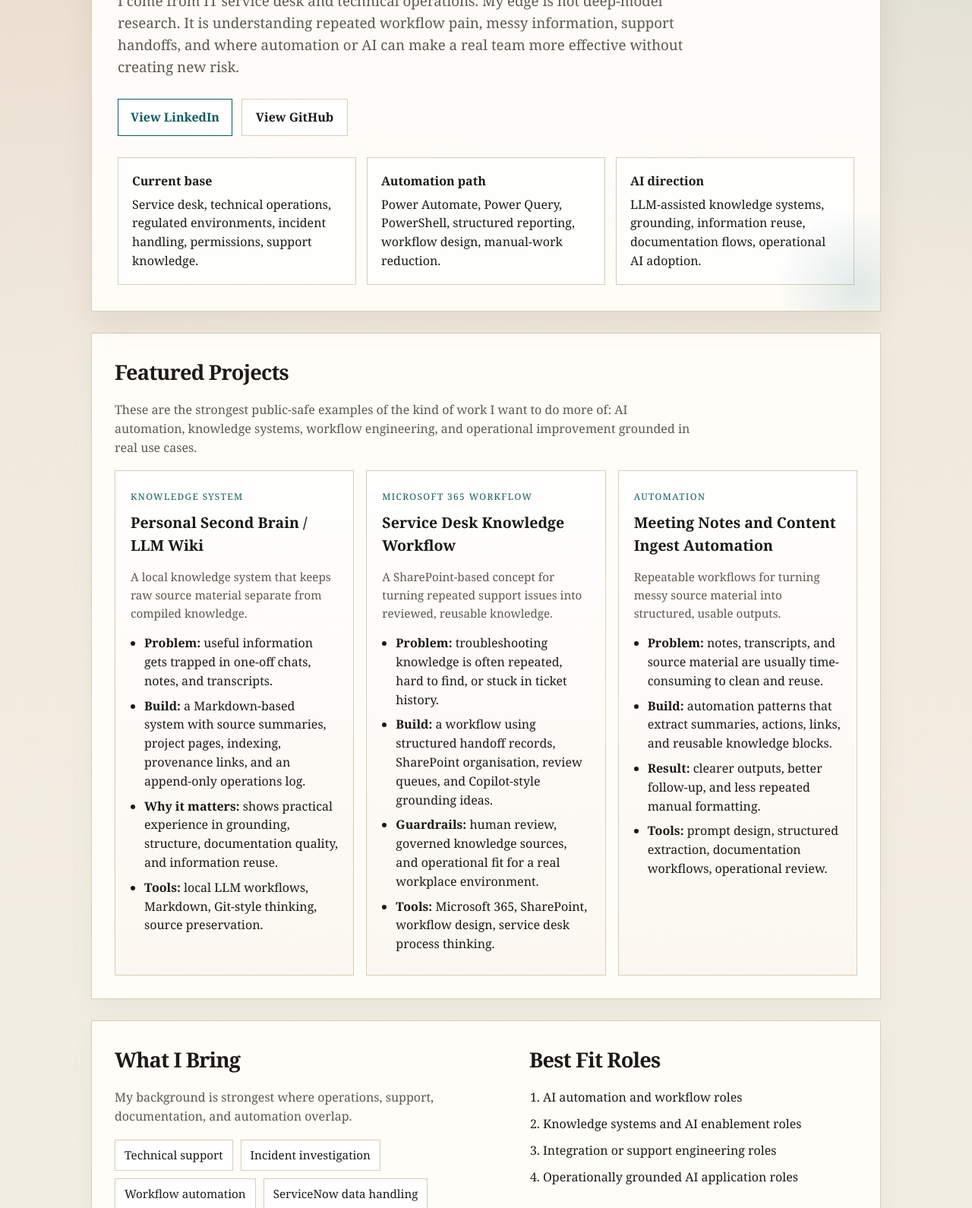
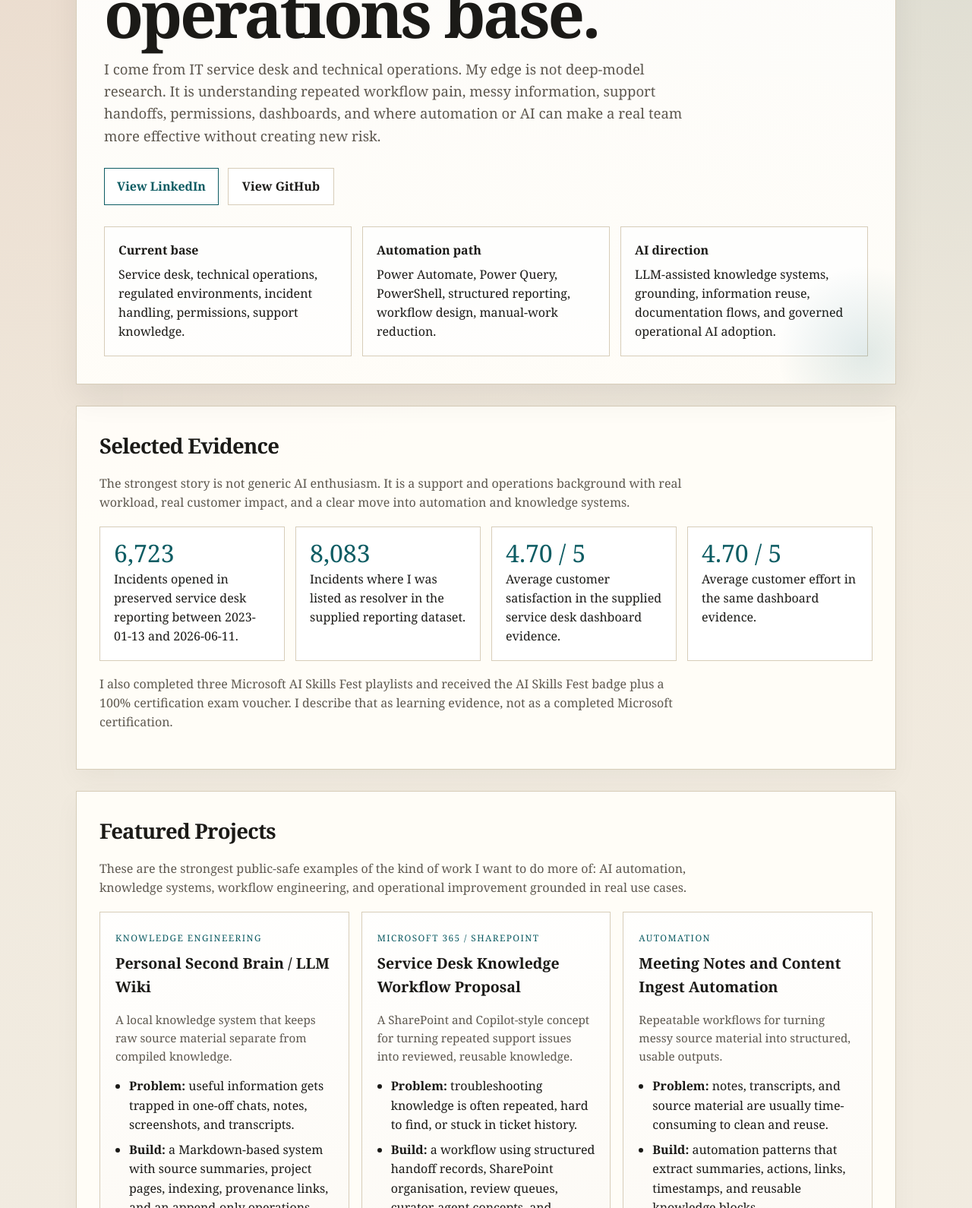
Before and after one commit to after-magic/after-magic.github.io, a plain HTML site: page index.html in a window 1280 px wide. Shown: the part 401-1991 px from the top of the page at 76% size. Drawn offline with Linux system fonts and the light colour scheme.

Commit message:
Expand portfolio homepage using second-brain, CV, and work evidence

```diff
--- a/index.html
+++ b/index.html
@@ -14,190 +14,60 @@
       --line: #d7cdb9;
       --accent: #0d5c63;
       --accent-2: #bf6c52;
-      --accent-3: #dcc8a4;
       --shadow: 0 18px 40px rgba(0, 0, 0, 0.07);
     }
     * { box-sizing: border-box; }
     html { scroll-behavior: smooth; }
-    body {
-      margin: 0;
-      color: var(--ink);
-      background:
-        radial-gradient(circle at top left, rgba(191,108,82,0.12), transparent 32%),
-        radial-gradient(circle at top right, rgba(13,92,99,0.10), transparent 28%),
-        linear-gradient(180deg, #efe7da 0%, var(--bg) 100%);
-      font-family: Georgia, 'Times New Roman', serif;
-      line-height: 1.55;
-    }
+    body { margin: 0; color: var(--ink); background: radial-gradient(circle at top left, rgba(191,108,82,0.12), transparent 32%), radial-gradient(circle at top right, rgba(13,92,99,0.10), transparent 28%), linear-gradient(180deg, #efe7da 0%, var(--bg) 100%); font-family: Georgia, 'Times New Roman', serif; line-height: 1.58; }
     a { color: var(--accent); }
-    .wrap {
-      max-width: 1080px;
-      margin: 0 auto;
-      padding: 28px 20px 84px;
-    }
-    .topbar {
-      display: flex;
-      justify-content: space-between;
-      align-items: center;
-      gap: 16px;
-      margin-bottom: 22px;
-      color: var(--muted);
-      font-size: 0.95rem;
-    }
+    .wrap { max-width: 1120px; margin: 0 auto; padding: 28px 20px 84px; }
+    .topbar { display: flex; justify-content: space-between; align-items: center; gap: 16px; margin-bottom: 22px; color: var(--muted); font-size: 0.95rem; }
     .topbar a { text-decoration: none; }
-    .hero {
-      background: linear-gradient(180deg, rgba(255,255,255,0.88), rgba(255,253,248,0.96));
-      border: 1px solid var(--line);
-      box-shadow: var(--shadow);
-      padding: 34px;
-      position: relative;
-      overflow: hidden;
-    }
-    .hero::after {
-      content: '';
-      position: absolute;
-      inset: auto -80px -80px auto;
-      width: 220px;
-      height: 220px;
-      background: radial-gradient(circle, rgba(13,92,99,0.12), transparent 68%);
-      pointer-events: none;
-    }
-    .eyebrow {
-      margin: 0 0 14px;
-      color: var(--accent);
-      text-transform: uppercase;
-      letter-spacing: 0.16em;
-      font-size: 0.78rem;
-    }
-    h1 {
-      margin: 0;
-      font-size: clamp(2.5rem, 7vw, 5.1rem);
-      line-height: 0.92;
-      letter-spacing: -0.04em;
-      max-width: 820px;
-    }
-    .lead {
-      max-width: 760px;
-      margin: 20px 0 0;
-      font-size: 1.17rem;
-      color: var(--muted);
-    }
-    .button-row {
-      display: flex;
-      flex-wrap: wrap;
-      gap: 12px;
-      margin-top: 28px;
-    }
-    .button {
-      display: inline-flex;
-      align-items: center;
-      justify-content: center;
-      padding: 11px 16px;
-      border: 1px solid var(--accent);
-      color: var(--accent);
-      text-decoration: none;
-      background: white;
-      font-weight: 600;
-      min-width: 140px;
-    }
-    .button.secondary {
-      border-color: var(--line);
-      color: var(--ink);
-    }
-    .highlights {
-      display: grid;
-      grid-template-columns: repeat(auto-fit, minmax(220px, 1fr));
-      gap: 14px;
-      margin-top: 28px;
-    }
-    .highlight {
-      border: 1px solid var(--line);
-      background: rgba(255,255,255,0.7);
-      padding: 18px;
-    }
+    .hero { background: linear-gradient(180deg, rgba(255,255,255,0.90), rgba(255,253,248,0.98)); border: 1px solid var(--line); box-shadow: var(--shadow); padding: 36px; position: relative; overflow: hidden; }
+    .hero::after { content: ''; position: absolute; inset: auto -80px -80px auto; width: 240px; height: 240px; background: radial-gradient(circle, rgba(13,92,99,0.12), transparent 68%); pointer-events: none; }
+    .eyebrow { margin: 0 0 14px; color: var(--accent); text-transform: uppercase; letter-spacing: 0.16em; font-size: 0.78rem; }
+    h1 { margin: 0; font-size: clamp(2.6rem, 7vw, 5.3rem); line-height: 0.92; letter-spacing: -0.04em; max-width: 860px; }
+    .lead { max-width: 780px; margin: 20px 0 0; font-size: 1.16rem; color: var(--muted); }
+    .button-row { display: flex; flex-wrap: wrap; gap: 12px; margin-top: 28px; }
+    .button { display: inline-flex; align-items: center; justify-content: center; padding: 11px 16px; border: 1px solid var(--accent); color: var(--accent); text-decoration: none; background: white; font-weight: 600; min-width: 140px; }
+    .button.secondary { border-color: var(--line); color: var(--ink); }
+    .highlights { display: grid; grid-template-columns: repeat(auto-fit, minmax(220px, 1fr)); gap: 14px; margin-top: 28px; }
+    .highlight { border: 1px solid var(--line); background: rgba(255,255,255,0.7); padding: 18px; }
     .highlight strong { display: block; margin-bottom: 6px; }
     .section { margin-top: 28px; }
-    .panel {
-      background: rgba(255,253,248,0.98);
-      border: 1px solid var(--line);
-      box-shadow: 0 12px 32px rgba(0,0,0,0.04);
-      padding: 30px;
-    }
-    .section-title {
-      margin: 0 0 16px;
-      font-size: 1.7rem;
-      letter-spacing: -0.03em;
-    }
-    .sublead {
-      color: var(--muted);
-      margin: 0 0 18px;
-      max-width: 760px;
-    }
-    .project-grid {
-      display: grid;
-      grid-template-columns: repeat(auto-fit, minmax(280px, 1fr));
-      gap: 16px;
-    }
-    .project {
-      border: 1px solid var(--line);
-      padding: 20px;
-      background: linear-gradient(180deg, rgba(255,255,255,0.82), rgba(251,247,240,0.95));
-    }
+    .panel { background: rgba(255,253,248,0.98); border: 1px solid var(--line); box-shadow: 0 12px 32px rgba(0,0,0,0.04); padding: 30px; }
+    .section-title { margin: 0 0 16px; font-size: 1.72rem; letter-spacing: -0.03em; }
+    .sublead { color: var(--muted); margin: 0 0 18px; max-width: 780px; }
+    .stat-grid { display: grid; grid-template-columns: repeat(auto-fit, minmax(180px, 1fr)); gap: 14px; }
+    .stat { border: 1px solid var(--line); background: white; padding: 18px; }
+    .stat .value { font-size: 2rem; line-height: 1; margin-bottom: 6px; color: var(--accent); }
+    .project-grid { display: grid; grid-template-columns: repeat(auto-fit, minmax(280px, 1fr)); gap: 16px; }
+    .project { border: 1px solid var(--line); padding: 20px; background: linear-gradient(180deg, rgba(255,255,255,0.82), rgba(251,247,240,0.95)); }
     .project h3 { margin: 0 0 10px; font-size: 1.22rem; }
-    .label {
-      display: inline-block;
-      font-size: 0.74rem;
-      text-transform: uppercase;
-      letter-spacing: 0.12em;
-      color: var(--accent);
-      margin-bottom: 10px;
-    }
+    .label { display: inline-block; font-size: 0.74rem; text-transform: uppercase; letter-spacing: 0.12em; color: var(--accent); margin-bottom: 10px; }
     .meta { color: var(--muted); font-size: 0.95rem; }
     .project ul { padding-left: 18px; margin: 12px 0 0; }
     .project li { margin: 8px 0; }
-    .two-col {
-      display: grid;
-      grid-template-columns: 1.1fr 0.9fr;
-      gap: 18px;
-    }
-    .pill-list {
-      display: flex;
-      flex-wrap: wrap;
-      gap: 10px;
-      margin-top: 12px;
-    }
-    .pill {
-      border: 1px solid var(--line);
-      padding: 8px 12px;
-      background: white;
-      font-size: 0.95rem;
-    }
+    .two-col { display: grid; grid-template-columns: 1.06fr 0.94fr; gap: 18px; }
+    .pill-list { display: flex; flex-wrap: wrap; gap: 10px; margin-top: 12px; }
+    .pill { border: 1px solid var(--line); padding: 8px 12px; background: white; font-size: 0.95rem; }
     .timeline { margin: 0; padding-left: 18px; }
     .timeline li { margin: 10px 0; }
-    .footer {
-      margin-top: 28px;
-      color: var(--muted);
-      font-size: 0.95rem;
-      text-align: center;
-    }
-    @media (max-width: 760px) {
-      .hero, .panel { padding: 22px; }
-      .two-col { grid-template-columns: 1fr; }
-      .topbar { flex-direction: column; align-items: flex-start; }
-    }
+    .footer { margin-top: 28px; color: var(--muted); font-size: 0.95rem; text-align: center; }
+    @media (max-width: 760px) { .hero, .panel { padding: 22px; } .two-col { grid-template-columns: 1fr; } .topbar { flex-direction: column; align-items: flex-start; } }
   </style>
 </head>
 <body>
   <div class="wrap">
     <div class="topbar">
-      <div>Adam Tregale · Exeter, Devon · AI automation and workflow engineering</div>
+      <div>Adam Tregale · Exeter, Devon · AI automation, knowledge systems, workflow engineering</div>
       <div><a href="https://www.linkedin.com/in/adam-t-724315133/">LinkedIn</a> · <a href="https://github.com/after-magic">GitHub</a></div>
     </div>
 
     <section class="hero">
       <p class="eyebrow">Portfolio</p>
-      <h1>Building practical AI systems from an operations base.</h1>
-      <p class="lead">I come from IT service desk and technical operations. My edge is not deep-model research. It is understanding repeated workflow pain, messy information, support handoffs, and where automation or AI can make a real team more effective without creating new risk.</p>
+      <h1>Building practical AI systems from a service desk and operations base.</h1>
+      <p class="lead">I come from IT service desk and technical operations. My edge is not deep-model research. It is understanding repeated workflow pain, messy information, support handoffs, permissions, dashboards, and where automation or AI can make a real team more effective without creating new risk.</p>
       <div class="button-row">
         <a class="button" href="https://www.linkedin.com/in/adam-t-724315133/">View LinkedIn</a>
         <a class="button secondary" href="https://github.com/after-magic">View GitHub</a>
@@ -205,7 +75,21 @@
       <div class="highlights">
         <div class="highlight"><strong>Current base</strong>Service desk, technical operations, regulated environments, incident handling, permissions, support knowledge.</div>
         <div class="highlight"><strong>Automation path</strong>Power Automate, Power Query, PowerShell, structured reporting, workflow design, manual-work reduction.</div>
-        <div class="highlight"><strong>AI direction</strong>LLM-assisted knowledge systems, grounding, information reuse, documentation flows, operational AI adoption.</div>
+        <div class="highlight"><strong>AI direction</strong>LLM-assisted knowledge systems, grounding, information reuse, documentation flows, and governed operational AI adoption.</div>
+      </div>
+    </section>
+
+    <section class="section">
+      <div class="panel">
+        <h2 class="section-title">Selected Evidence</h2>
+        <p class="sublead">The strongest story is not generic AI enthusiasm. It is a support and operations background with real workload, real customer impact, and a clear move into automation and knowledge systems.</p>
+        <div class="stat-grid">
+          <div class="stat"><div class="value">6,723</div><div>Incidents opened in preserved service desk reporting between 2023-01-13 and 2026-06-11.</div></div>
+          <div class="stat"><div class="value">8,083</div><div>Incidents where I was listed as resolver in the supplied reporting dataset.</div></div>
+          <div class="stat"><div class="value">4.70 / 5</div><div>Average customer satisfaction in the supplied service desk dashboard evidence.</div></div>
+          <div class="stat"><div class="value">4.70 / 5</div><div>Average customer effort in the same dashboard evidence.</div></div>
+        </div>
+        <p class="sublead" style="margin-top:18px;">I also completed three Microsoft AI Skills Fest playlists and received the AI Skills Fest badge plus a 100% certification exam voucher. I describe that as learning evidence, not as a completed Microsoft certification.</p>
       </div>
     </section>
 
@@ -215,26 +99,26 @@
         <p class="sublead">These are the strongest public-safe examples of the kind of work I want to do more of: AI automation, knowledge systems, workflow engineering, and operational improvement grounded in real use cases.</p>
         <div class="project-grid">
           <article class="project">
-            <span class="label">Knowledge System</span>
+            <span class="label">Knowledge Engineering</span>
             <h3>Personal Second Brain / LLM Wiki</h3>
             <p class="meta">A local knowledge system that keeps raw source material separate from compiled knowledge.</p>
             <ul>
-              <li><strong>Problem:</strong> useful information gets trapped in one-off chats, notes, and transcripts.</li>
+              <li><strong>Problem:</strong> useful information gets trapped in one-off chats, notes, screenshots, and transcripts.</li>
               <li><strong>Build:</strong> a Markdown-based system with source summaries, project pages, indexing, provenance links, and an append-only operations log.</li>
-              <li><strong>Why it matters:</strong> shows practical experience in grounding, structure, documentation quality, and information reuse.</li>
-              <li><strong>Tools:</strong> local LLM workflows, Markdown, Git-style thinking, source preservation.</li>
+              <li><strong>Why it matters:</strong> demonstrates grounding, structure, documentation quality, tool use, and information reuse.</li>
+              <li><strong>Relevant pattern:</strong> a working example of AI-assisted knowledge engineering rather than a one-off prompt demo.</li>
             </ul>
           </article>
 
           <article class="project">
-            <span class="label">Microsoft 365 Workflow</span>
-            <h3>Service Desk Knowledge Workflow</h3>
-            <p class="meta">A SharePoint-based concept for turning repeated support issues into reviewed, reusable knowledge.</p>
+            <span class="label">Microsoft 365 / SharePoint</span>
+            <h3>Service Desk Knowledge Workflow Proposal</h3>
+            <p class="meta">A SharePoint and Copilot-style concept for turning repeated support issues into reviewed, reusable knowledge.</p>
             <ul>
               <li><strong>Problem:</strong> troubleshooting knowledge is often repeated, hard to find, or stuck in ticket history.</li>
-              <li><strong>Build:</strong> a workflow using structured handoff records, SharePoint organisation, review queues, and Copilot-style grounding ideas.</li>
-              <li><strong>Guardrails:</strong> human review, governed knowledge sources, and operational fit for a real workplace environment.</li>
-              <li><strong>Tools:</strong> Microsoft 365, SharePoint, workflow design, service desk process thinking.</li>
+              <li><strong>Build:</strong> a workflow using structured handoff records, SharePoint organisation, review queues, curator-agent concepts, and human approval.</li>
+              <li><strong>Guardrails:</strong> governed knowledge sources, sanitised handoffs, review before publication, and knowledge-health checks.</li>
+              <li><strong>Why it matters:</strong> shows how I think about AI systems inside a real workplace, not just in personal experiments.</li>
             </ul>
           </article>
 
@@ -244,9 +128,19 @@
             <p class="meta">Repeatable workflows for turning messy source material into structured, usable outputs.</p>
             <ul>
               <li><strong>Problem:</strong> notes, transcripts, and source material are usually time-consuming to clean and reuse.</li>
-              <li><strong>Build:</strong> automation patterns that extract summaries, actions, links, and reusable knowledge blocks.</li>
+              <li><strong>Build:</strong> automation patterns that extract summaries, actions, links, timestamps, and reusable knowledge blocks.</li>
               <li><strong>Result:</strong> clearer outputs, better follow-up, and less repeated manual formatting.</li>
-              <li><strong>Tools:</strong> prompt design, structured extraction, documentation workflows, operational review.</li>
+              <li><strong>Why it matters:</strong> combines prompt design, structure, and operational usefulness in a practical workflow.</li>
+            </ul>
+          </article>
+
+          <article class="project">
+            <span class="label">Workflow Improvement</span>
+            <h3>Automation and Dashboard Workflows</h3>
+            <p class="meta">Practical workflow concepts using reporting, automation, and structured review flows.</p>
+            <ul>
+              <li><strong>Build:</strong> Power Automate, Power Query, Excel, Google Sheets, and structured data capture patterns for operational visibility and process improvement.</li>
+              <li><strong>Context:</strong> this sits between support operations and AI engineering because useful automation depends on reliable inputs, review, and usable outputs.</li>
             </ul>
           </article>
         </div>
@@ -266,9 +160,11 @@
             <span class="pill">Power Automate</span>
             <span class="pill">Power Query</span>
             <span class="pill">PowerShell</span>
+            <span class="pill">Microsoft 365</span>
             <span class="pill">SharePoint workflow design</span>
             <span class="pill">Knowledge reuse</span>
             <span class="pill">Documentation systems</span>
+            <span class="pill">Operational reporting</span>
           </div>
         </div>
         <div>
@@ -279,6 +175,7 @@
             <li>Integration or support engineering roles</li>
             <li>Operationally grounded AI application roles</li>
           </ol>
+          <p class="sublead" style="margin-top:16px;">My strongest positioning is AI automation and knowledge systems from an IT operations base, not pure research ML.</p>
         </div>
       </div>
     </section>
@@ -286,11 +183,11 @@
     <section class="section">
       <div class="panel">
         <h2 class="section-title">Where This Is Going</h2>
-        <p class="sublead">This portfolio is intentionally early but focused. The next additions should be compact case studies with screenshots, architecture notes, and clearer before-and-after outcomes.</p>
+        <p class="sublead">This portfolio is intentionally early but now grounded in actual project and work evidence. The next additions should turn the strongest projects into cleaner public case studies.</p>
         <ul>
-          <li>Add screenshots or diagrams for the three featured projects.</li>
-          <li>Write one short case study per project with problem, build, guardrails, and result.</li>
-          <li>Add a public-safe CV download or application page once the final one-page CVs are ready.</li>
+          <li>Add screenshots or diagrams for the featured projects.</li>
+          <li>Write one compact public case study per project with problem, build, guardrails, result, and next improvement.</li>
+          <li>Add a public-safe one-page CV download or application page once the final one-page CVs are ready.</li>
         </ul>
       </div>
     </section>
```
